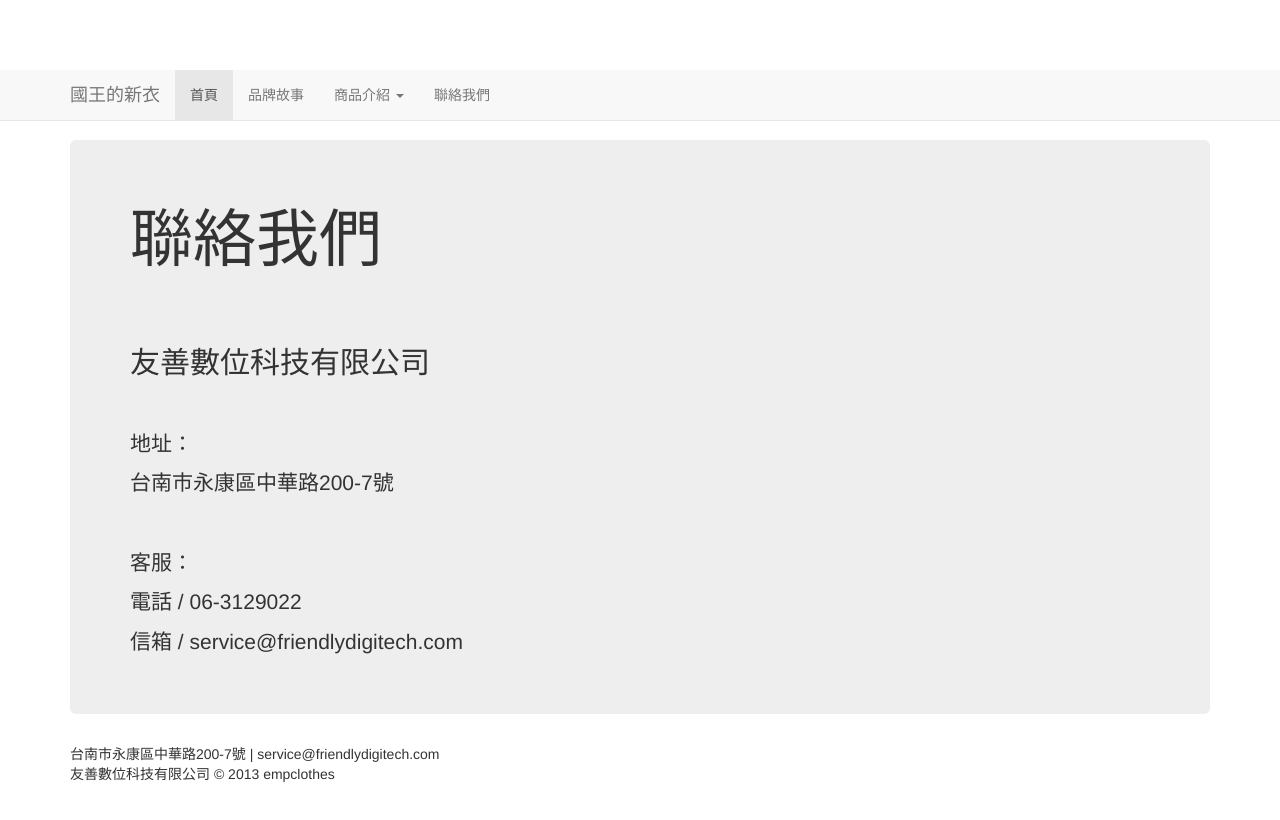
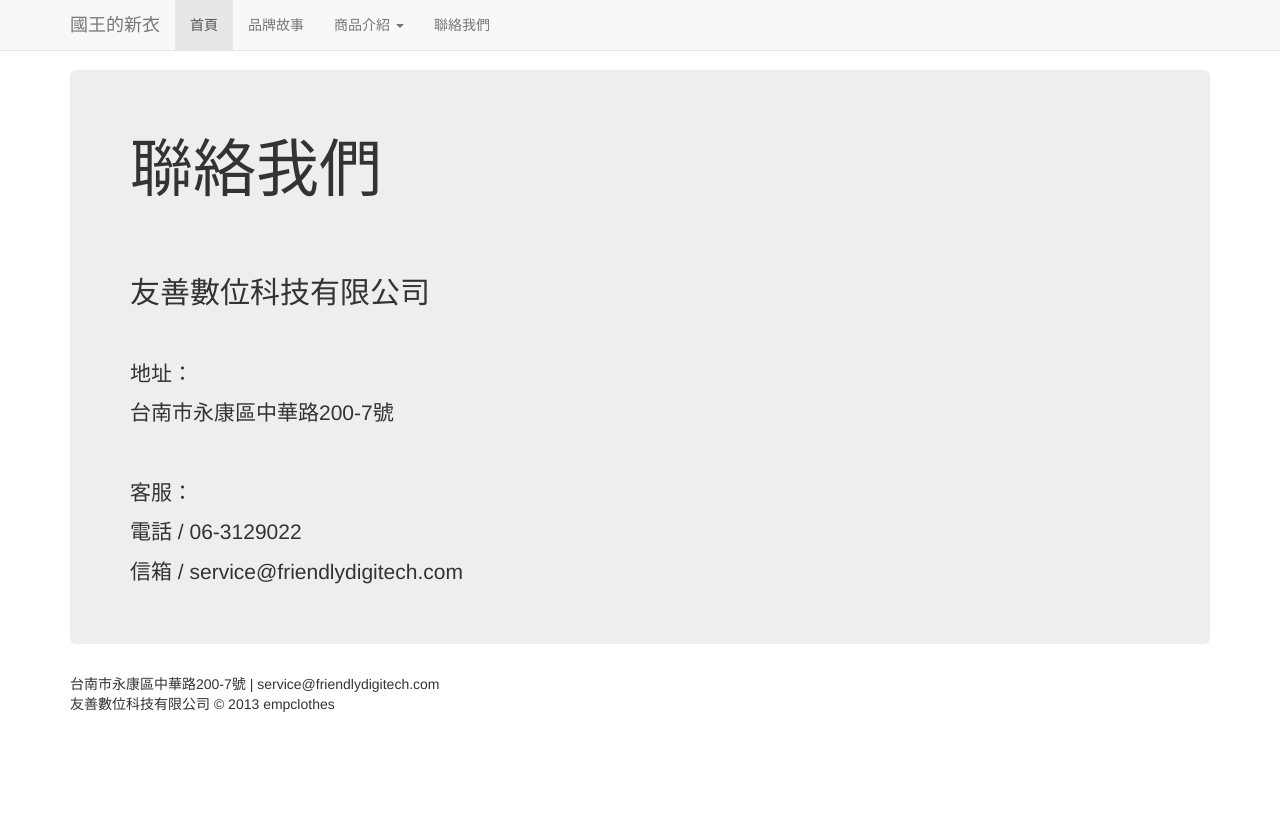
Before and after one commit to crab11/empclothes, a plain HTML site: page contact.html in a window 1280 px wide. Shown: the top 820 px of the page. Drawn offline with Linux system fonts and the light colour scheme.

Commit message:
webpage V2

```diff
--- a/contact.html
+++ b/contact.html
@@ -26,7 +26,7 @@
   <body>
 
     <!-- Static navbar -->
-    <div class="navbar navbar-default navbar-static-top">
+    <div class="navbar navbar-default navbar-fixed-top">
       <div class="container">
         <div class="navbar-header">
           <button type="button" class="navbar-toggle" data-toggle="collapse" data-target=".navbar-collapse">
```
Also changed, not shown: story.html (+1 -1 lines).
